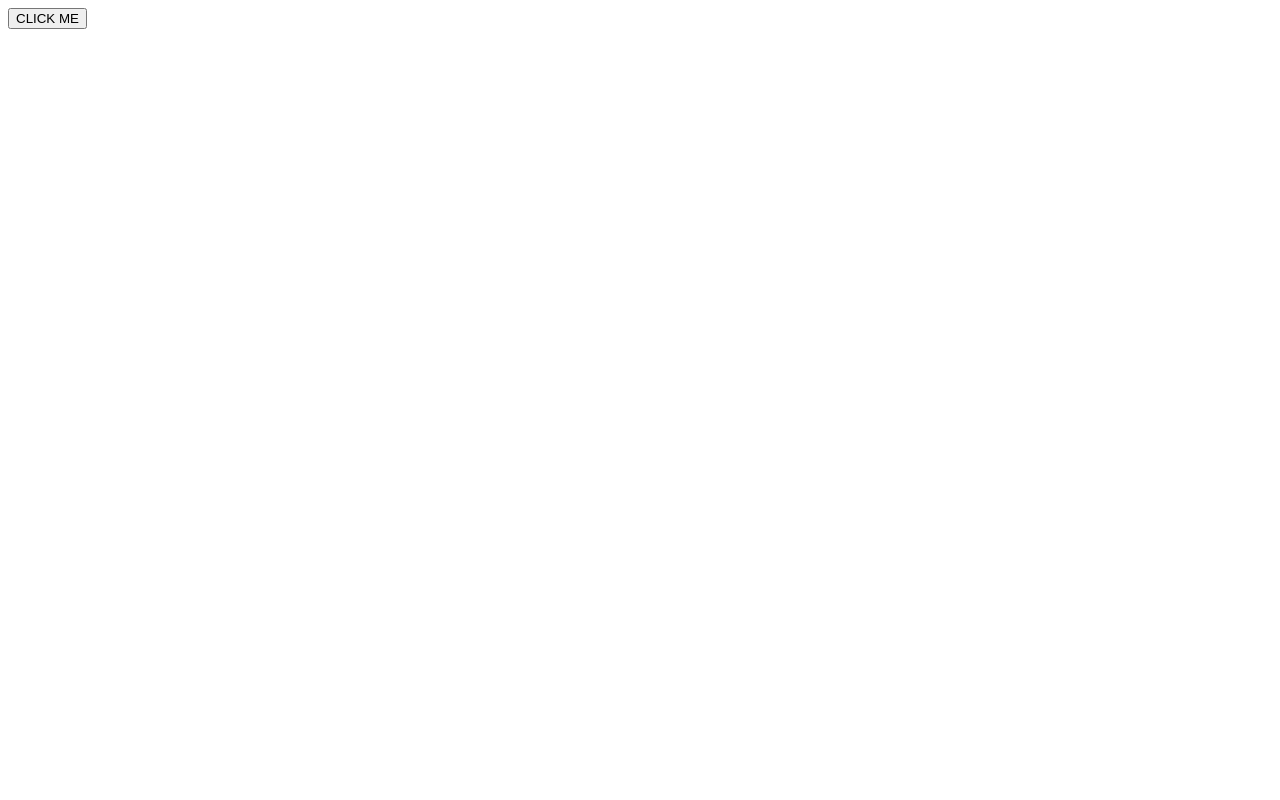
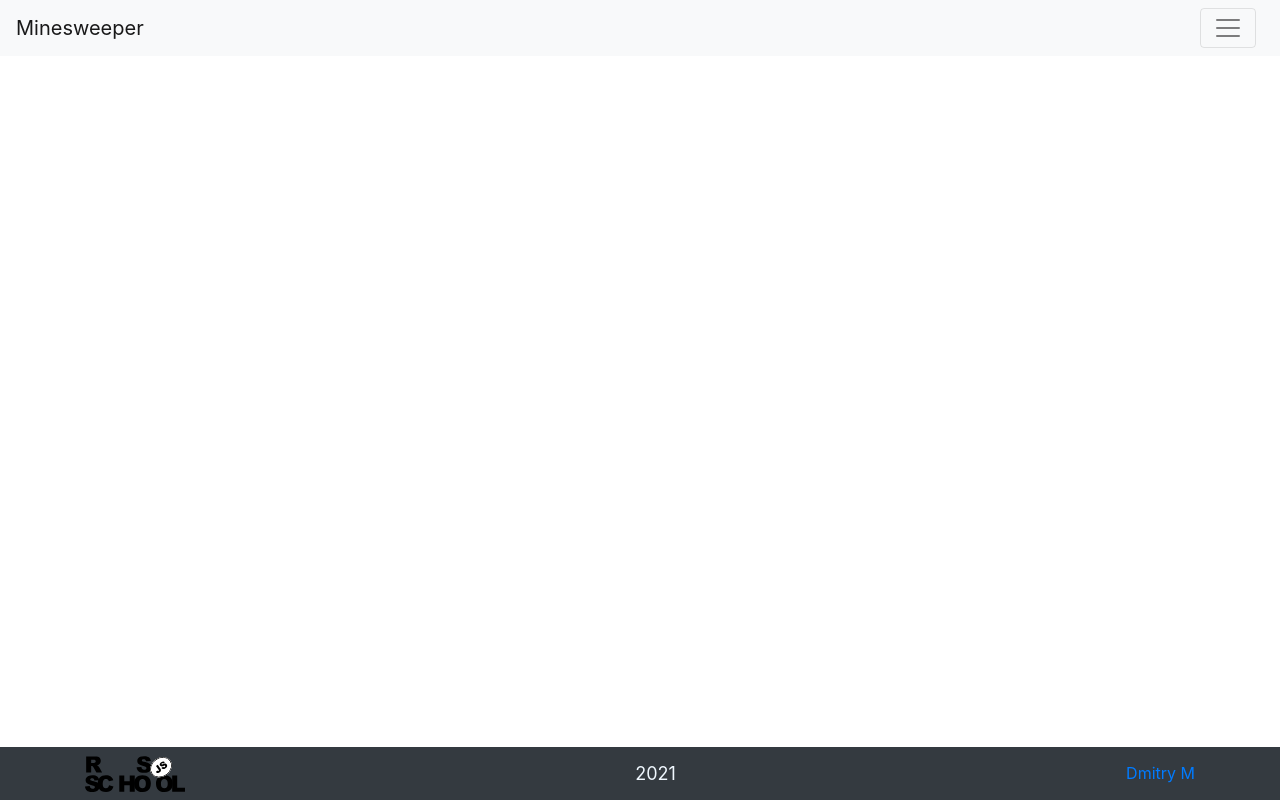
Before and after one commit to MrBlacky01/react-game, a React app: page / in a window 1280 px wide. Built offline with nearby package versions, Linux system fonts and the light colour scheme.

Commit message:
feat: add footer and navBar

```diff
--- /dev/null
+++ b/src/App.tsx
@@ -0,0 +1,13 @@
+import React from "react";
+import { MainNavbar } from "./Components/Navbar/Navbar";
+import { Footer } from './Components/Footer/Footer';
+
+export function App() {
+
+    return (
+        <>
+            <MainNavbar/>
+            <Footer/>
+        </>
+    );
+}
--- a/src/Components/App.tsx
+++ /dev/null
@@ -1,7 +0,0 @@
-import React, { useState } from "react";
-
-export function App() {
-    const [state, setState] = useState("CLICK ME");
-
-    return <button onClick={() => setState("CLICKED")}>{state}</button>;
-}
--- /dev/null
+++ b/src/Components/Footer/Footer.module.scss
@@ -0,0 +1,8 @@
+.svgImage{
+    width: 100px;
+}
+
+.yearValue{
+    font-size: large;
+    color: aliceblue;
+}
--- /dev/null
+++ b/src/Components/Footer/Footer.tsx
@@ -0,0 +1,21 @@
+import React from 'react';
+import { Navbar, NavbarBrand, Container } from 'reactstrap';
+import RsSchoolSvg from "../../Assets/images/rs_school_js.svg"
+import styles from  "./Footer.module.scss"
+
+export const Footer = () => {
+
+    return (
+        <div className="fixed-bottom">
+            <Navbar color="dark" dark>
+                <Container>
+                    <a href="https://rs.school/react/">
+                        <img className={styles.svgImage} src={RsSchoolSvg}/>
+                    </a>
+                    <span className={styles.yearValue}>2021</span>
+                    <a href="https://github.com/MrBlacky01">Dmitry M</a>
+                </Container>
+            </Navbar>
+        </div>
+    );
+}
--- /dev/null
+++ b/src/Components/Navbar/Navbar.tsx
@@ -0,0 +1,24 @@
+import React, { useState } from 'react';
+import { Collapse, Navbar, NavbarToggler, NavbarBrand, Nav, NavItem, NavLink } from 'reactstrap';
+
+export const MainNavbar = () => {
+  const [collapsed, setCollapsed] = useState(true);
+
+  const toggleNavbar = () => setCollapsed(!collapsed);
+
+  return (
+    <div>
+      <Navbar color="light" light>
+        <NavbarBrand href="/" className="mr-auto">Minesweeper</NavbarBrand>
+        <NavbarToggler onClick={toggleNavbar} className="mr-2" />
+        <Collapse isOpen={!collapsed} navbar>
+          <Nav navbar>
+            <NavItem>
+              <NavLink href="/settings/">Settings</NavLink>
+            </NavItem>
+          </Nav>
+        </Collapse>
+      </Navbar>
+    </div>
+  );
+}
--- /dev/null
+++ b/src/Declarations/assets.d.ts
@@ -0,0 +1,4 @@
+declare module '*.svg' {
+    const content: any;//React.FunctionComponent<React.SVGAttributes<SVGElement>>;;
+    export default content;
+}
--- /dev/null
+++ b/src/Declarations/declarations.d.ts
@@ -0,0 +1,6 @@
+// We need to tell TypeScript that when we write "import styles from './styles.scss' we mean to load a module (to look for a './styles.scss.d.ts').
+// declaration.d.ts
+declare module '*.scss' {
+    const content: Record<string, string>;
+    export default content;
+}
--- a/src/index.tsx
+++ b/src/index.tsx
@@ -1,4 +1,6 @@
 import React from "react";
 import { render } from "react-dom";
-import {App} from "./Components/App"
+import {App} from "./App"
+import 'bootstrap/dist/css/bootstrap.min.css';
+
 render(<App />, document.getElementById("root"));
--- a/webpack.config.js
+++ b/webpack.config.js
@@ -6,7 +6,9 @@ const MiniCssExtractPlugin = require('mini-css-extract-plugin');
 // const { BundleAnalyzerPlugin } = require('webpack-bundle-analyzer');
 const ESLintPlugin = require('eslint-webpack-plugin');
 
-module.exports = {
+module.exports = (env, argv) => {
+    const isDevelopment  = argv.mode === 'development';
+    return{
         entry: './src/index.tsx',
         output: {
             path: path.resolve(__dirname, 'dist'),
@@ -37,14 +39,67 @@ module.exports = {
                     }
                 },
                 {
-                test: /\.(sa|sc|c)ss$/i,
+                    test: /\.module\.s(a|c)ss$/,
+                    exclude: /node_modules/,
                     use: [
-                  // Creates `style` nodes from JS strings
+                        isDevelopment ? 'style-loader' : MiniCssExtractPlugin.loader,
+                        'css-modules-typescript-loader',
+                        {
+                            loader: 'css-loader',
+                            options: {
+                                modules: {
+                                    localIdentName: isDevelopment ? '[path][name]__[local]' : '[hash:base64]',
+                                },
+                                sourceMap: isDevelopment
+                            }
+                        },
+                        {
+                            loader: 'sass-loader',
+                            options: {
+                                sourceMap: isDevelopment
+                            }
+                        }
+                    ]
+                },
+                {
+                    test: /\.s(a|c)ss$/,
+                    exclude: [
+                        /\.module\.(s(a|c)ss)$/,
+                        /node_modules/
+                    ],
+                    use: [
+                        isDevelopment ? 'style-loader' : MiniCssExtractPlugin.loader,
+                        {
+                            loader: 'css-loader',
+                            options: {
+                                importLoaders: 2,
+                                modules: {
+                                    localIdentName: isDevelopment ? "[path][name]__[local]" : "[hash:base64:5]",
+                                },
+                                sourceMap: isDevelopment
+                            }
+                        },
+                        {
+                            loader: 'sass-loader',
+                            options: {
+                                sourceMap: isDevelopment
+                            }
+                        }
+                    ]
+                },
+                {
+                    test: /\.css$/,
+                    use: [
                       MiniCssExtractPlugin.loader,
-                  // Translates CSS into CommonJS
-                  "css-loader",
-                  // Compiles Sass to CSS
-                  "sass-loader",
+                      {
+                        loader: 'css-loader',
+                        options: {
+                            modules: {
+                                localIdentName: isDevelopment ? "[path][name]__[local]" : "[path][name]__[local]--[hash:base64:5]",
+                            },
+                            sourceMap: isDevelopment
+                        }
+                    },
                     ],
                 },
                 {
@@ -78,9 +133,11 @@ module.exports = {
             hot: true,
         },
         resolve:{
-        extensions: [".tsx", ".ts", ".js"],
+            extensions: [".tsx", ".ts", ".js", ".scss", ".css"],
             alias:{
                 src: path.resolve(__dirname, 'src/'),
+                assets: path.resolve(__dirname, 'src/Assets'),
+            }
         }
     }
 };
```
Also changed, not shown: package.json (+6 -1 lines), tsconfig.json (+6 -5 lines), src/Assets/images/rs_school_js.svg (added), src/Components/Navbar/Navbar.module.scss (added), 1 other file (tests, documents, lock files or other folders). Lines whose indentation alone changed are shown as unchanged.
